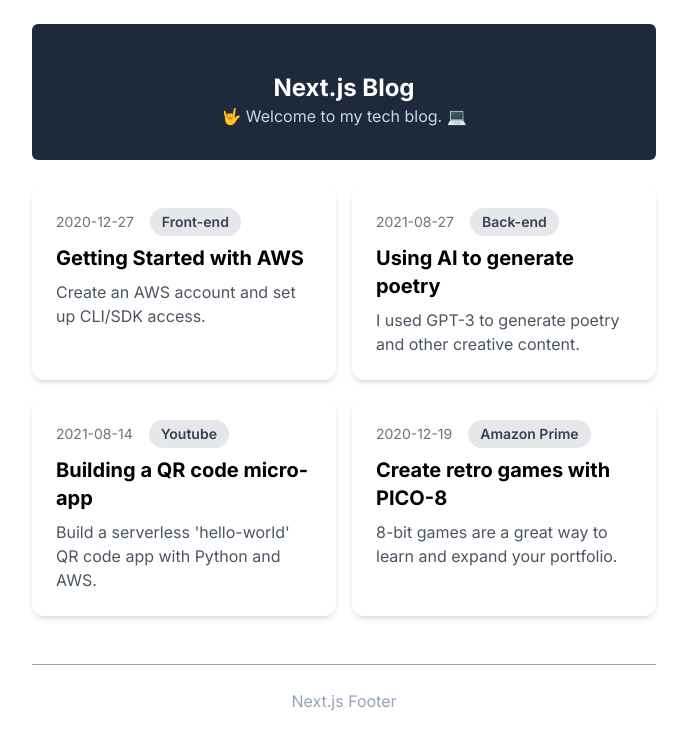
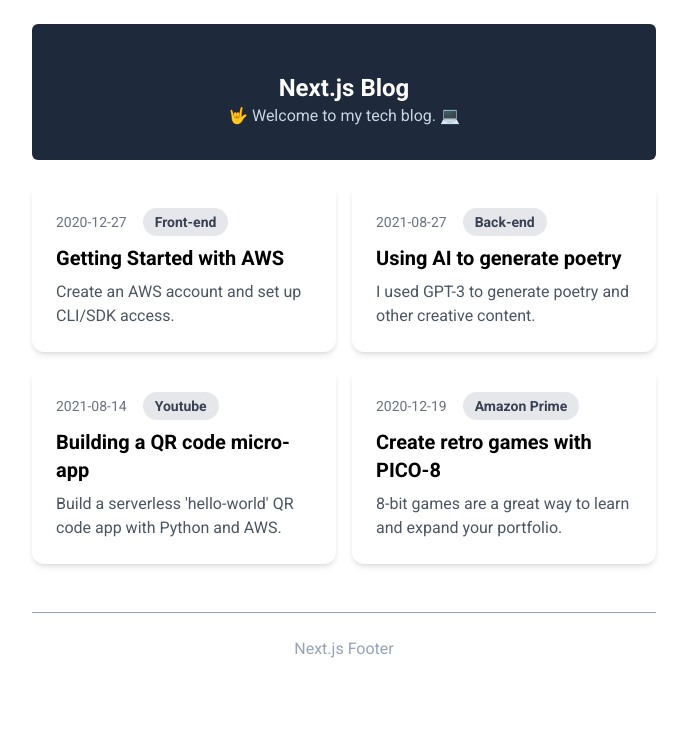
Before and after one commit to GabrielDeFreitas/nextjs-blog-markdown, a Next.js app: page / in a window 1280 px wide. Shown: the top 750 px of the page, without its empty margins (296-983 px from the left). Built offline with nearby package versions, Linux system fonts and the light colour scheme.

Commit message:
change google fonts and install progressbar

```diff
--- a/package.json
+++ b/package.json
@@ -16,6 +16,7 @@
     "gray-matter": "^4.0.3",
     "markdown-to-jsx": "^7.3.2",
     "next": "14.0.4",
+    "nextjs-progressbar": "^0.0.16",
     "react": "^18",
     "react-dom": "^18"
   },
--- a/src/app/layout.tsx
+++ b/src/app/layout.tsx
@@ -1,9 +1,14 @@
 import type { Metadata } from 'next'
-import { Inter } from 'next/font/google'
+import { Roboto } from 'next/font/google';
 import './globals.css'
 import Link from 'next/link'
 
-const inter = Inter({ subsets: ['latin'] })
+const roboto = Roboto({
+  weight: ['300', '400', '700'],
+  style: ['normal', 'italic'],
+  subsets: ['latin'],
+  display: 'swap',
+});
 
 export const metadata: Metadata = {
   title: 'Create Next App',
@@ -39,7 +44,7 @@ export default function RootLayout({
 
   return (
     <html lang="en">
-      <body className={inter.className}>
+      <body className={roboto.className}>
         {header}
         {children}
         {footer}
```
Also changed, not shown: 1 other file (tests, documents, lock files or other folders).
